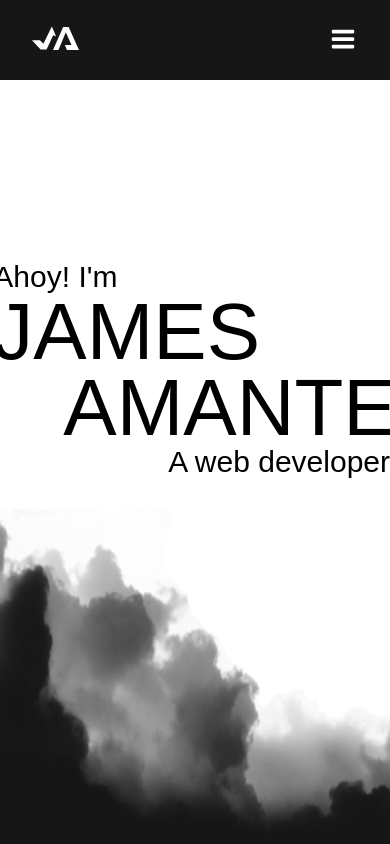
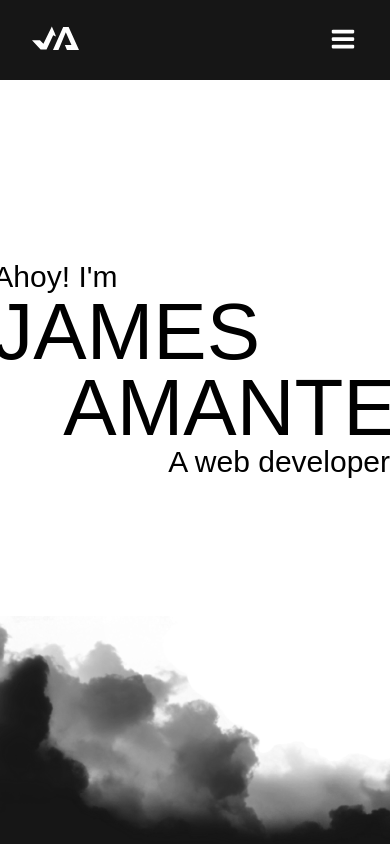
Before and after one commit to iamante/iamante_v2, a React (Create React App) app: page / in a window 390 px wide. Built offline with nearby package versions, Linux system fonts and the light colour scheme; a web font is replaced by a local one.

Commit message:
fixing img

```diff
--- a/src/components/Hero/Hero.css
+++ b/src/components/Hero/Hero.css
@@ -40,6 +40,7 @@
 .hero img {
   position: absolute;
   bottom: 0;
+  left: 0;
   width: 100%;
   height: auto;
 }
@@ -124,7 +125,6 @@
 
 @media screen and (max-width: 768px) {
   .hero img {
-    height: 45%;
     width: 1450px;
     left: 0;
     bottom: 0;
@@ -133,15 +133,21 @@
   .hero-title {
     padding-top: 180px;
   }
+
+  .hero-title h4,
+  .hero-title > span {
+    font-size: 35px;
+  }
+
+  .hero-title h1 {
+    font-size: 90px;
+    line-height: 2cm;
+  }
 }
 
 @media screen and (max-width: 576px) {
   .hero {
     height: calc(100vh - 64px);
-  }
-
-  .hero img {
-    width: 920px;
   }
 
   .hero-title h4,
@@ -155,7 +161,6 @@
   }
 
   .hero img {
-    height: 45%;
     width: 1020px;
     left: 0;
     bottom: 0;
```
